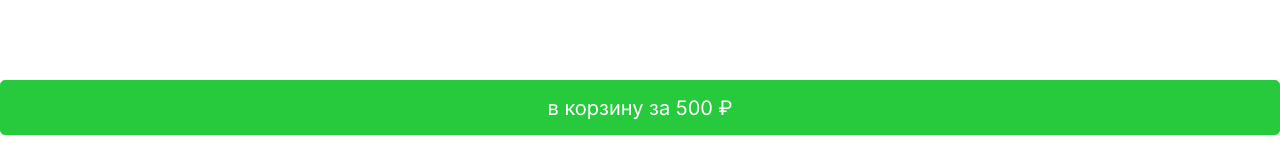
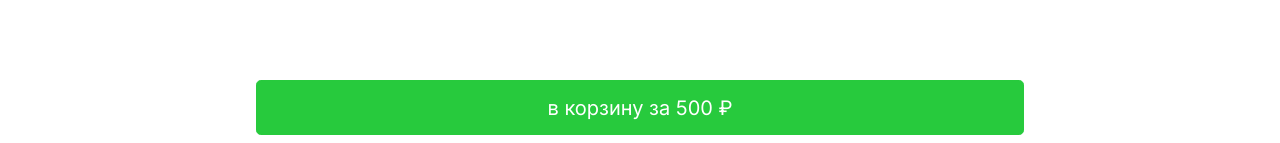
Before and after one commit to danil-rezbaev/storegram, a React (Create React App) app: page /catalog in a window 1280 px wide. Both pictures are taken after a click on the element 385 px from the left and 208 px from the top of the page. Shown: the part 655-798 px from the top of the page. Built offline with nearby package versions, Linux system fonts and the light colour scheme.

Commit message:
feat: Updated layout styles BottomButton.tsx and ProductInfo

```diff
--- a/src/assets/scss/components/_bottomButton.scss
+++ b/src/assets/scss/components/_bottomButton.scss
@@ -2,9 +2,11 @@
 
 .bottom-button {
   position: fixed;
-  width: 100vw;
+  width: 100%;
+  max-width: 768px;
   bottom: 0;
-  left: 0;
+  left: 50%;
+  transform: translateX(-50%);
   font-size: 20px;
   background: rgba(variables.$white, 0.9);
   padding: 10px 0;
--- a/src/assets/scss/components/bottomPopup/_bottomPopup.scss
+++ b/src/assets/scss/components/bottomPopup/_bottomPopup.scss
@@ -1,6 +1,10 @@
 @use "../../variables";
 
 .bottom-popup {
+  .offcanvas-body {
+    max-width: 768px;
+    margin: 0 auto;
+  }
   //position: fixed;
   //bottom: 0;
   //left: 0;
--- a/src/assets/scss/modals/productInfo/_productInfo.scss
+++ b/src/assets/scss/modals/productInfo/_productInfo.scss
@@ -1,5 +1,5 @@
 .product-info {
-  padding-bottom: 50px;
+  padding-bottom: 75px;
 
   .product-info--img-container {
     max-width: calc(100% + 32px);
```
